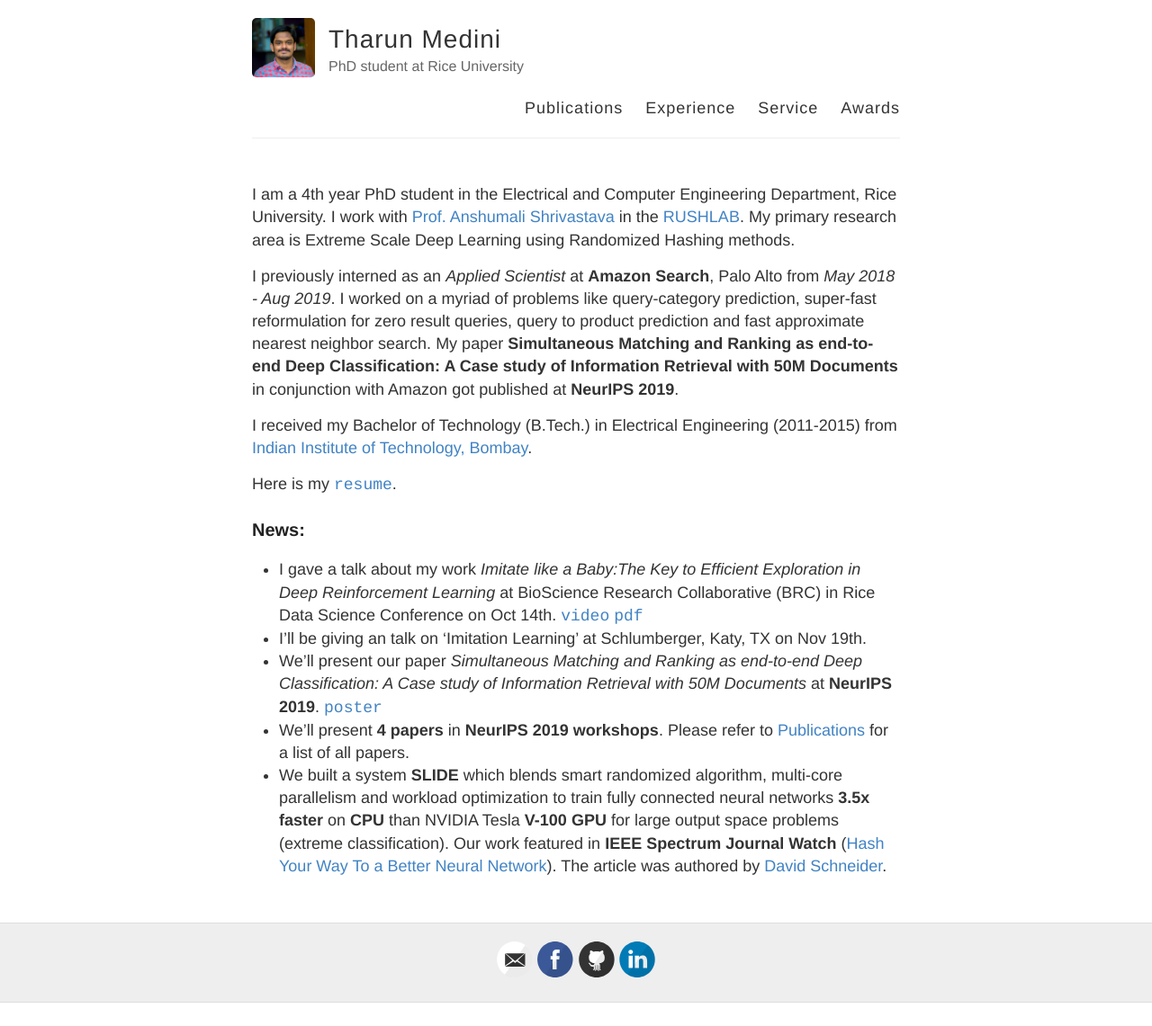
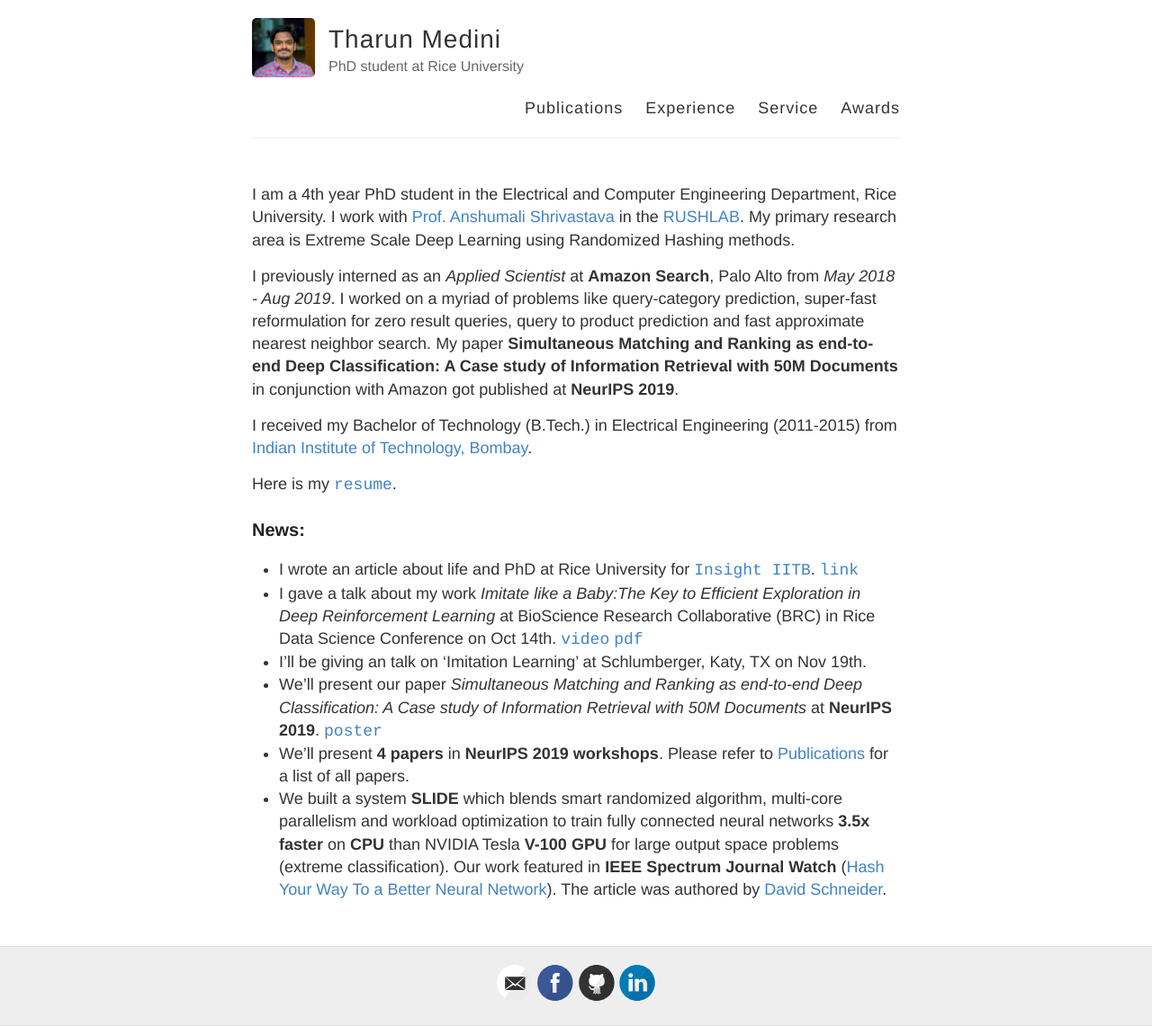
Before and after one commit to gaurav16gupta/gaurav16gupta.github.io, a Jekyll site: the page built from index.md, in a window 1280 px wide. Shown: the whole page at 90% size. Built offline with Jekyll 4.4.1, drawn with Linux system fonts in a browser that asks for light colours; before the commit the page ends 1115 px from its top, so only the background shows below that.

Commit message:
Added insight article

```diff
--- a/index.md
+++ b/index.md
@@ -12,6 +12,7 @@ I received my Bachelor of Technology (B.Tech.) in Electrical Engineering (2011-2
 Here is my [`resume`](https://tharun24.github.io/Resume.pdf).
 
 ### News:
+* I wrote an article about life and PhD at Rice University for [`Insight IITB`](https://www.insightiitb.org/). [`link`](https://www.insightiitb.org/rice-university-tharun-medini-univ-series/)
 * I gave a talk about my work *Imitate like a Baby:The Key to Efficient Exploration in Deep Reinforcement Learning* at BioScience Research Collaborative (BRC) in Rice Data Science Conference on Oct 14th. [`video`](https://www.youtube.com/watch?v=BzCE1tA9QeI&list=PLcsG4X8Zn_UD-U-uOKeq6SwoIJTcf_mbd&index=15)   [`pdf`](https://tharun24.github.io/AAAI_Imitation.pdf)
 * I'll be giving an talk on 'Imitation Learning' at Schlumberger, Katy, TX on Nov 19th.
 * We'll present our paper *Simultaneous Matching and Ranking as end-to-end Deep Classification: A Case study of Information Retrieval with 50M Documents* at **NeurIPS 2019**. [`poster`](https://tharun24.github.io/Tharun_Medini_Poster.pdf)
```
